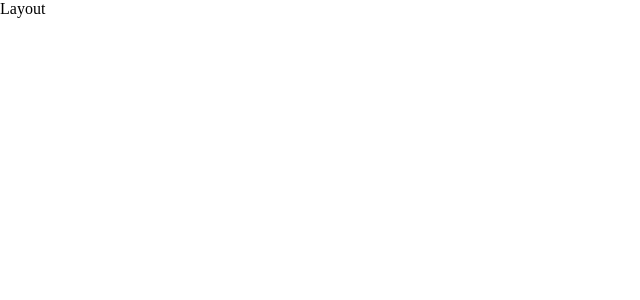
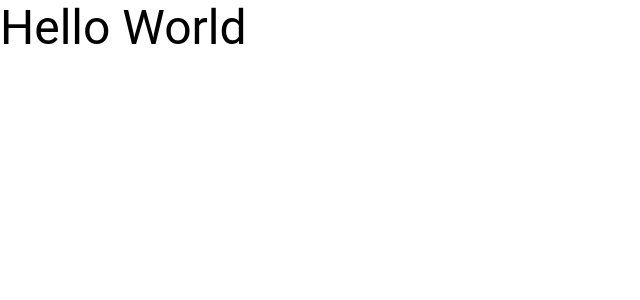
Before and after one commit to dyCodes/recapped-square, a React (Create React App) app: page / in a window 1280 px wide. Shown: the top 300 px of the page, without its empty margins (0-640 px from the left). Built offline with nearby package versions, Linux system fonts and the light colour scheme.

Commit message:
feat: Install @mui/material

```diff
--- a/package.json
+++ b/package.json
@@ -3,6 +3,10 @@
   "version": "0.1.0",
   "private": true,
   "dependencies": {
+    "@emotion/react": "^11.11.0",
+    "@emotion/styled": "^11.11.0",
+    "@mui/icons-material": "^5.11.16",
+    "@mui/material": "^5.13.1",
     "@testing-library/jest-dom": "^5.16.5",
     "@testing-library/react": "^13.4.0",
     "@testing-library/user-event": "^13.5.0",
--- a/src/pages/Home.jsx
+++ b/src/pages/Home.jsx
@@ -1,10 +1,13 @@
 import React from 'react'
+import { Typography } from '@mui/material';
 import Layout from '../components/Layout'
 
 const Home = () => {
 	return (
-		<Layout />
-	)
+		<Typography variant="h3" component="h1">
+			Hello World
+		</Typography>
+	);
 }
 
 export default Home
```
Also changed, not shown: 1 other file (tests, documents, lock files or other folders).
